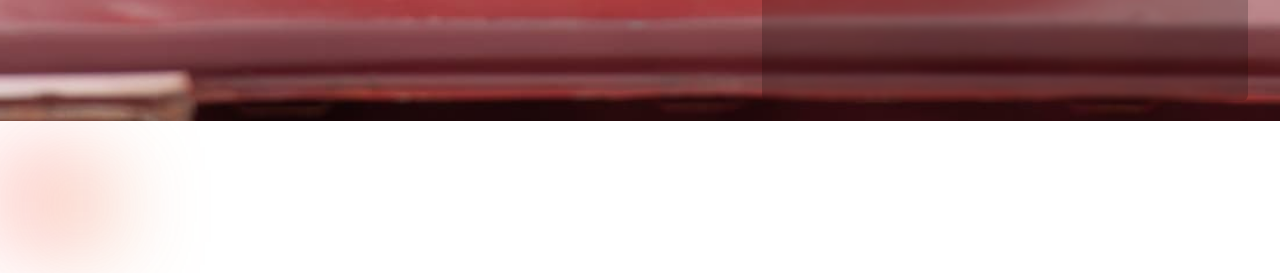
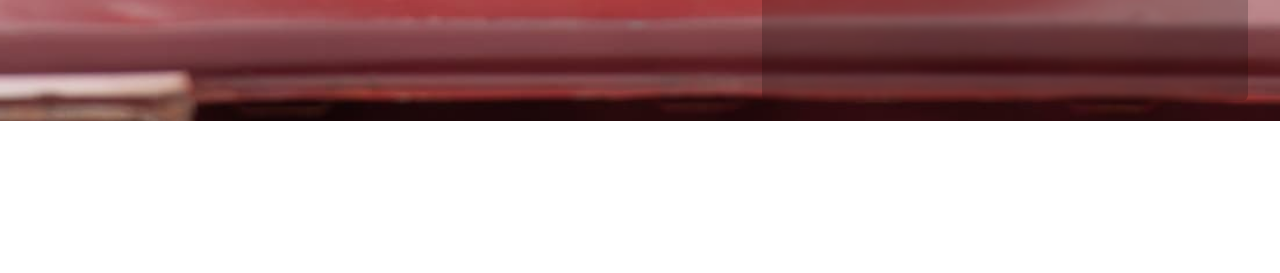
Before and after one commit to fernando-since/air-travel-gdl, an Astro site: page / in a window 1280 px wide. Shown: the part 679-952 px from the top of the page. Built offline with nearby package versions, Linux system fonts and the light colour scheme; Astro itself is replaced by a stand-in of ours.

Commit message:
fix espacio blanco

```diff
--- a/src/components/Services.astro
+++ b/src/components/Services.astro
@@ -19,10 +19,6 @@ const services = [
 ---
 
 
-<div class="blur-circle">
-	<div class="cb-part1"></div>
-	<div class="cb-part2"></div>
-</div>
 <section id="servicios" class="principal-container lg:max-w-[1200px] my-28 flex flex-col gap-8 lg:gap-10 lg:flex-row px-12 xl:px-0 w-full mx-auto pt-[20px] lg:pt-[200px] justify-between">
 
   {
```
